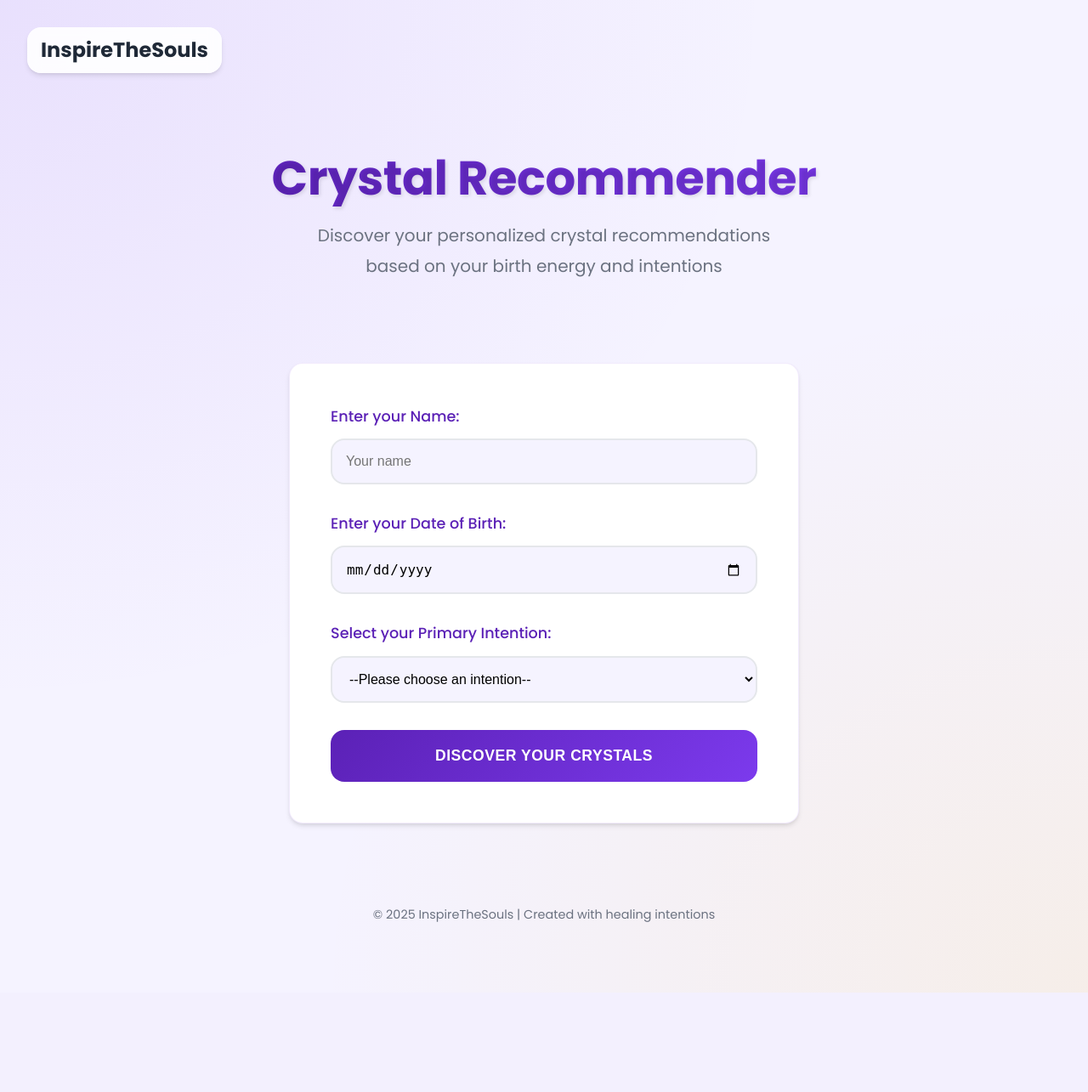
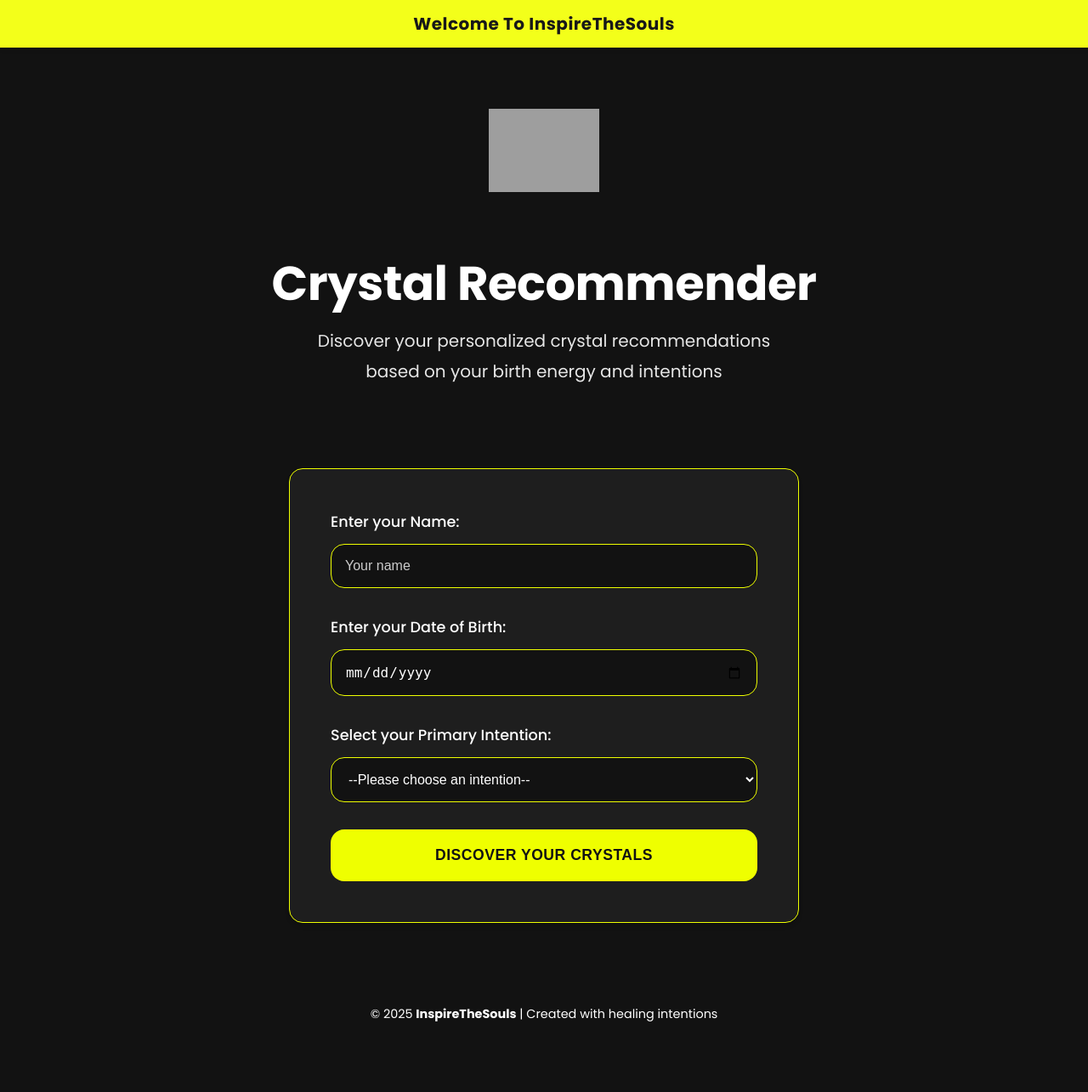
Before and after one commit to Rohit7594/InspireTheSouls, a Flask app: page / in a window 1280 px wide. Shown: the whole page at 85% size. Before the commit the page ends 1168 px from the top, so only its background shows below. Run offline with Flask 3, Linux system fonts and the light colour scheme; grey boxes are pictures that could not be loaded.

Commit message:
add icon and change theme

```diff
--- a/static/styles.css
+++ b/static/styles.css
@@ -1,19 +1,19 @@
 :root {
-    --primary-color: #5b21b6;
+    --primary-color: #fff;
     --secondary-color: #7c3aed;
-    --accent-color: #fbbf24;
-    --text-color: #1f2937;
-    --text-light: #6b7280;
-    --light-bg: #f5f3ff;
-    --card-bg: #ffffff;
+    --accent-color: #efff00;
+    --text-color: #fff;
+    --text-light: #e6e6e6;
+    --light-bg: #121212;
+    --card-bg: #1e1e1e;
     --border-radius: 16px;
     --box-shadow: 0 4px 6px -1px rgba(0, 0, 0, 0.1), 0 2px 4px -1px rgba(0, 0, 0, 0.06);
     --box-shadow-hover: 0 10px 15px -3px rgba(0, 0, 0, 0.1), 0 4px 6px -2px rgba(0, 0, 0, 0.05);
     --transition: all 0.3s cubic-bezier(0.4, 0, 0.2, 1);
-    --gradient-primary: linear-gradient(135deg, var(--primary-color), var(--secondary-color));
-    --gradient-gold: linear-gradient(135deg, #fbbf24, #f59e0b);
     --container-padding: clamp(1rem, 5vw, 2rem);
     --header-spacing: clamp(2rem, 8vw, 6rem);
+    --footer-bg: #121212;
+    --header-bg: #121212;
 }
 
 * {
@@ -23,14 +23,13 @@
 }
 
 body {
-    font-family: 'Poppins', sans-serif;
+    font-family: 'Poppins', 'Montserrat', Arial, sans-serif;
     line-height: 1.6;
     color: var(--text-color);
     background-color: var(--light-bg);
-    background-image:
-        radial-gradient(at 0% 0%, rgba(124, 58, 237, 0.1) 0px, transparent 50%),
-        radial-gradient(at 100% 100%, rgba(251, 191, 36, 0.1) 0px, transparent 50%);
+    background-image: none;
     min-height: 100vh;
+    padding-top: 3.5rem;
 }
 
 .container {
@@ -42,10 +41,11 @@ body {
 
 header {
     text-align: center;
-    margin: var(--header-spacing) auto 4rem;
+    margin: 1rem auto 4rem;
     position: relative;
     padding: 2rem 0;
     max-width: 800px;
+    background: var(--header-bg);
 }
 
 .brand {
@@ -66,15 +66,26 @@ header {
 }
 
 .brand-logo {
-    position: fixed;
-    top: 1.5rem;
-    left: var(--container-padding);
-    z-index: 100;
-    background: rgba(255, 255, 255, 0.9);
-    padding: 0.5rem 1rem;
-    border-radius: var(--border-radius);
-    backdrop-filter: blur(8px);
-    box-shadow: var(--box-shadow);
+    display: flex;
+    flex-direction: column;
+    align-items: center;
+    justify-content: center;
+    background: var(--header-bg) !important;
+    color: var(--primary-color) !important;
+    box-shadow: none;
+    border-radius: 0;
+    margin: 0 auto 0.5rem auto;
+    width: 100%;
+    text-align: center;
+    padding-left: 0;
+    padding-right: 0;
+    top: unset;
+    position: static;
+}
+
+.brand-logo h2, .brand-logo h2 a {
+    color: var(--primary-color) !important;
+    font-weight: bold;
 }
 
 .brand-logo h2 {
@@ -84,25 +95,24 @@ header {
 
 .brand-logo h2 a {
     text-decoration: none;
-    color: inherit;
     cursor: pointer;
 }
 
 h1 {
-    color: var(--primary-color);
+    color: #fff;
     font-size: clamp(2rem, 5vw, 3.5rem);
     margin-bottom: 1rem;
-    font-weight: 700;
+    font-weight: 800;
     letter-spacing: -0.5px;
-    background: var(--gradient-primary);
-    -webkit-background-clip: text;
-    -webkit-text-fill-color: transparent;
-    text-shadow: 2px 2px 4px rgba(0, 0, 0, 0.1);
+    background: none;
+    -webkit-background-clip: unset;
+    -webkit-text-fill-color: unset;
+    text-shadow: none;
     line-height: 1.2;
 }
 
 .subtitle {
-    color: var(--text-light);
+    color: #e6e6e6;
     font-size: clamp(1rem, 2vw, 1.25rem);
     max-width: min(600px, 90%);
     margin: 0 auto;
@@ -116,7 +126,7 @@ h1 {
     box-shadow: var(--box-shadow);
     max-width: min(600px, 90%);
     margin: 0 auto 4rem;
-    border: 1px solid rgba(124, 58, 237, 0.1);
+    border: 1px solid var(--accent-color);
 }
 
 .form-group {
@@ -134,28 +144,34 @@ label {
 input, select {
     width: 100%;
     padding: 1rem;
-    border: 2px solid #e5e7eb;
+    border: 1px solid var(--accent-color);
     border-radius: var(--border-radius);
     font-size: 1rem;
     transition: var(--transition);
-    background-color: var(--light-bg);
+    background-color: #121212;
+    color: #fff;
+}
+
+input::placeholder, select::placeholder {
+    color: #cccccc;
+    opacity: 1;
 }
 
 input:focus, select:focus {
     outline: none;
-    border-color: var(--primary-color);
-    box-shadow: 0 0 0 4px rgba(124, 58, 237, 0.1);
-    background-color: white;
+    border-color: var(--accent-color);
+    box-shadow: 0 0 0 2px #efff00;
+    background-color: #181818;
 }
 
 .submit-btn {
-    background: var(--gradient-primary);
-    color: white;
+    background: #efff00;
+    color: #121212;
     padding: 1.25rem 2rem;
     border: none;
     border-radius: var(--border-radius);
     font-size: 1.1rem;
-    font-weight: 600;
+    font-weight: bold;
     cursor: pointer;
     width: 100%;
     transition: var(--transition);
@@ -163,31 +179,12 @@ input:focus, select:focus {
     letter-spacing: 0.5px;
     position: relative;
     overflow: hidden;
-}
-
-.submit-btn::before {
-    content: '';
-    position: absolute;
-    top: 0;
-    left: -100%;
-    width: 100%;
-    height: 100%;
-    background: linear-gradient(
-        90deg,
-        transparent,
-        rgba(255, 255, 255, 0.2),
-        transparent
-    );
-    transition: 0.5s;
-}
-
-.submit-btn:hover::before {
-    left: 100%;
+    box-shadow: none;
 }
 
 .submit-btn:hover {
-    transform: translateY(-2px);
-    box-shadow: var(--box-shadow-hover);
+    background: #d9e600;
+    color: #121212;
 }
 
 .results {
@@ -417,16 +415,19 @@ input:focus, select:focus {
 }
 
 footer {
+    background: var(--footer-bg) !important;
+    color: #fff !important;
+    border-top: none;
     text-align: center;
     margin-top: 4rem;
     padding: 2rem;
-    color: var(--text-light);
     font-size: 0.9rem;
 }
 
 footer a {
+    color: #fff !important;
+    font-weight: bold;
     text-decoration: none;
-    color: inherit;
     cursor: pointer;
 }
 
@@ -639,3 +640,44 @@ footer a {
     text-decoration: none;
     max-width: 200px;
 }
+
+.top-bar {
+    width: 100%;
+    background: #f3ff1a;
+    color: #181818;
+    text-align: center;
+    font-weight: bold;
+    font-size: 1.25rem;
+    padding: 0.75rem 0;
+    letter-spacing: 0.5px;
+    position: fixed;
+    top: 0;
+    left: 0;
+    z-index: 200;
+    box-shadow: 0 2px 8px rgba(0,0,0,0.04);
+}
+
+.brand-owl {
+    display: flex;
+    flex-direction: column;
+    align-items: center;
+    justify-content: center;
+    margin-top: 0.5rem;
+    margin-bottom: 0.5rem;
+}
+
+.owl-logo {
+    width: 130px;
+    height: 130px;
+    object-fit: contain;
+    margin-bottom: 0.1rem;
+}
+
+.brand-name {
+    color: #fff;
+    font-size: 2rem;
+    font-weight: bold;
+    letter-spacing: 1px;
+    text-align: center;
+    margin-top: 0.5rem;
+}
--- a/templates/404.html
+++ b/templates/404.html
@@ -6,6 +6,7 @@
     <meta name="viewport" content="width=device-width, initial-scale=1.0">
 </head>
 <body>
+    <div class="top-bar">Welcome To InspireTheSouls</div>
     <div class="container">
         <div class="error-page">
             <h1>404</h1>
--- a/templates/500.html
+++ b/templates/500.html
@@ -6,6 +6,7 @@
     <meta name="viewport" content="width=device-width, initial-scale=1.0">
 </head>
 <body>
+    <div class="top-bar">Welcome To InspireTheSouls</div>
     <div class="container">
         <div class="error-page">
             <h1>500</h1>
--- a/templates/index.html
+++ b/templates/index.html
@@ -10,9 +10,14 @@
     <link href="https://fonts.googleapis.com/css2?family=Poppins:wght@300;400;500;600;700&display=swap" rel="stylesheet">
 </head>
 <body>
+    <div class="top-bar">Welcome To InspireTheSouls</div>
     <div class="container">
         <div class="brand-logo">
-            <h2><a href="https://www.inspirethesouls.com/" target="_blank" rel="noopener noreferrer">InspireTheSouls</a></h2>
+            <a href="https://www.inspirethesouls.com/" target="_blank" rel="noopener noreferrer" style="text-decoration:none;">
+                <div class="brand-owl">
+                    <img src="{{ url_for('static', filename='owl.gif') }}" alt="InspireTheSouls Owl Logo" class="owl-logo">
+                </div>
+            </a>
         </div>
         <header>
             <h1>Crystal Recommender</h1>
```
Also changed, not shown: other parts of static/styles.css (+18 -17 lines), 1 other file.
